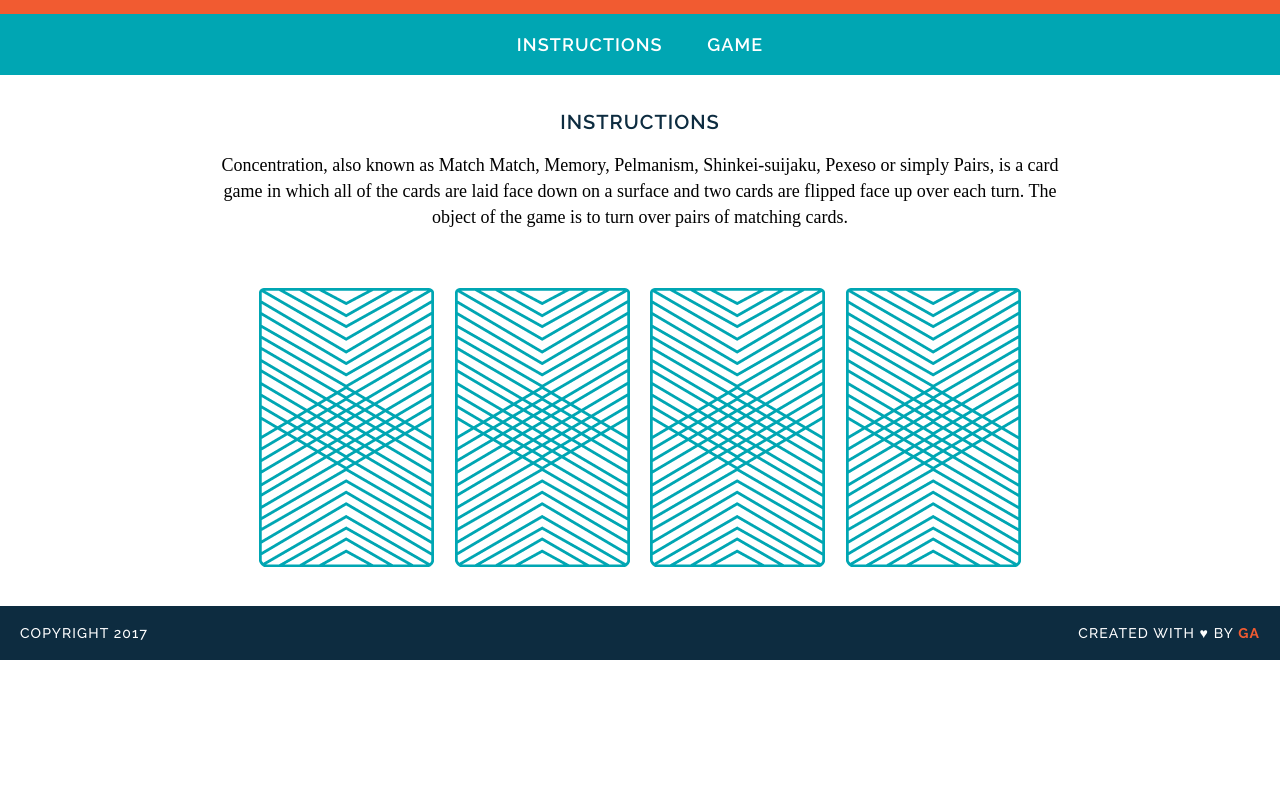
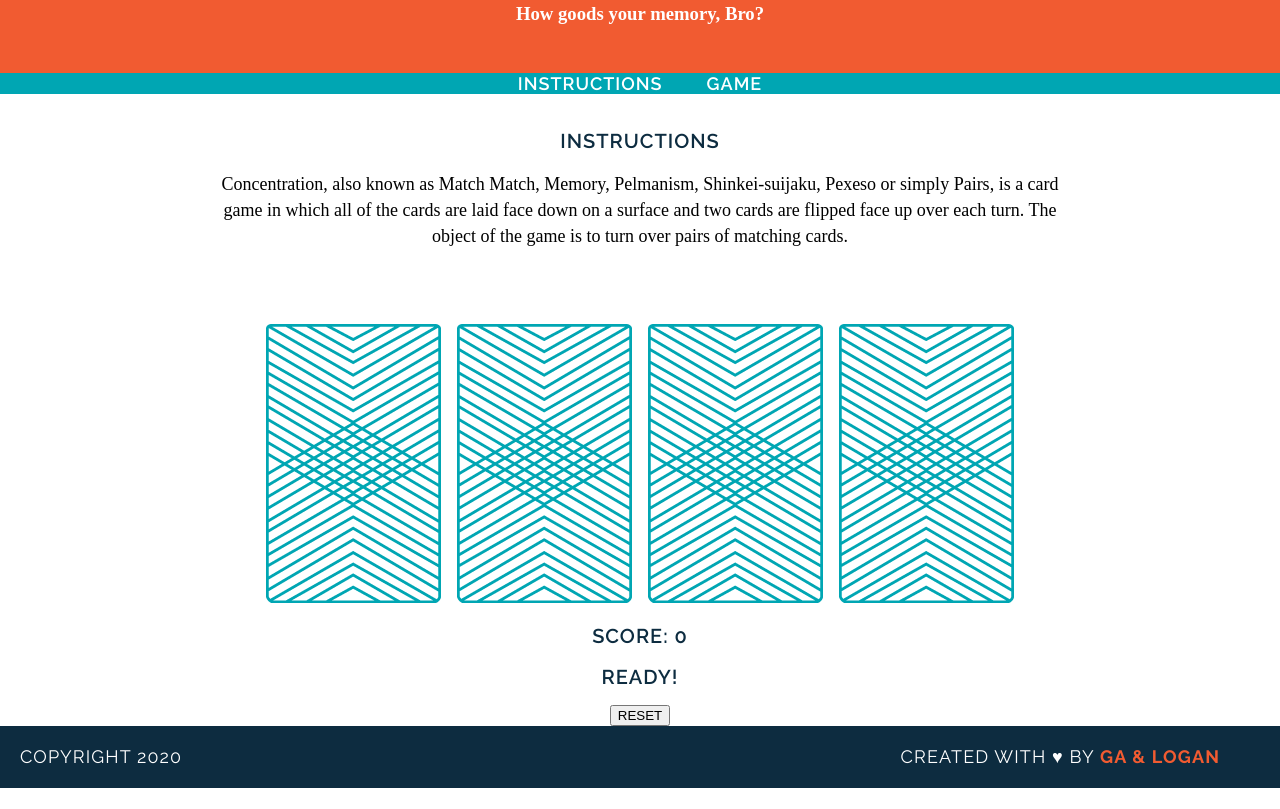
Before and after one commit to loganblackk/wdi-fundamentals-memorygame, a plain HTML site: page memory-game/index.html in a window 1280 px wide. Shown: the part 99-908 px from the top of the page. Before the commit the page ends 800 px from the top, so only its background shows below. Drawn offline with Linux system fonts and the light colour scheme; a web font is replaced by a local one.

Commit message:
created game logic and shizz

```diff
--- a/memory-game/css/style.css
+++ b/memory-game/css/style.css
@@ -1,14 +1,94 @@
-/* =============================
-GENERAL STYLES
-================================ */
-body {
+h1 {
   font-family: "Raleway", sans-serif;
-  text-align: center;
-  font-size: 18px;
-  -webkit-font-smoothing: antialiased;
+  font-weight: 700;
+  letter-spacing: 1px;
+  font-weight: 400;
+  font-size: 45px;
+  text-transform: uppercase;
   margin: 0;
+  }
+
+h2 {
+  font-family: "Raleway";
+  color: #0d2c40;
+  letter-spacing: 1px;
+  font-weight: 600;
+  font-size: 20px;
+  text-transform: uppercase;
 }
 
+p {
+  font-family: "Droid Serif", serif;
+  font-weight: 400;
+  line-height: 26px;
+  font-size: 18px;
+  }
+
+body {
+  text-align: center;
+  margin: 0;
+  }
+
+a { text-decoration: none;
+  font-family: "Raleway";
+  color: white;
+  letter-spacing: 1px;
+  font-weight: 600;
+  font-size: 18px;
+  text-transform: uppercase;
+  margin-left: 20px;
+  margin-right: 20px;
+  border-bottom: 2px solid transparent;
+
+}
+header {
+  background-color: #F15B31;
+  color: #FFFFFF;
+  padding: 30px 20px 30px 20px;
+
+}
+
+nav {
+  background-color: #00A6B3;
+  color: #FFFFFF;
+  padding: 20 0 20 0;
+
+}
+
+main {
+  width: 850px;
+  margin-top: 35px;
+  margin-bottom: 35px;
+  margin-left: auto;
+  margin-right: auto;
+}
+
+img {
+  margin-top: 40px;
+  margin-left: 8px;
+  margin-right: 8px;
+}
+
+footer {
+  text-transform: uppercase;
+  padding-left: 20px;
+  padding-right: 20px;
+  background-color: #0D2C40;
+  color: white;
+  font-size: 14px;
+  letter-spacing: .08em;
+  font-weight: 500;
+}
+
+.copyright{
+  font-family: "Raleway", serif;
+  float: left;
+}
+
+.message {
+  font-family: "Raleway", serif;
+  float: right;
+}
 .clearfix:after {
   visibility: hidden;
   display: block;
@@ -16,109 +96,13 @@ body {
   clear: both;
   height: 0;
   font-size: 0;
-}
+  }
 
-/* =============================
-TYPOGRAPHY
-================================ */
-h1, h2 {
-  text-transform: uppercase;
-}
-
-h1 {
-  color: white;
-  font-size: 45px;
-  margin: 0;
-  font-weight: 400;
-  letter-spacing: 0.05em;
-}
-
-h2 {
-  color: #0D2C40;
-  letter-spacing: 0.05em;
-  font-weight: 600;
-  font-size: 20px;
-}
-
-p {
-  font-family: "Droid Serif", serif;
-  line-height: 26px;
-}
-
-a {
-  color: white;
-  text-decoration: none;
-  text-transform: uppercase;
-  font-weight: 600;
-  letter-spacing: .06em;
-
-  margin: 0 20px;
-  /* For hover style transition (bonus) */
-  border-bottom: 2px solid transparent;
-/*   transition: all .3s ease-in-out; */
+.name {
+  color: #F15B31;
+  font-weight: 700;
 }
 
 a:hover {
-  border-bottom: 2px solid white;
-}
-/* =============================
-HEADER
-================================ */
-header {
-  background-color: #F15B31;
-  padding: 30px 20px;
-}
-
-/* =============================
-NAV
-================================ */
-nav {
-  background-color: #00A6B3;
-  padding: 20px 0;
-}
-
-/* =============================
-MAIN SECTION
-================================ */
-
-main {
-  width: 850px;
-  margin: 35px auto;
-}
-
-
-/* =============================
-GAME BOARD
-================================ */
-img {
-  margin: 40px 8px 0;
-}
-
-/* =============================
-FOOTER
-================================ */
-footer {
-  text-transform: uppercase;
-  padding: 0 20px;
-  background-color: #0D2C40;
-  color: white;
-  font-size: 14px;
-  letter-spacing: .08em;
-  font-weight: 500;
-
-}
-
-.copyright {
-  float: left;
-  font-family: "Raleway", sans-serif;
-}
-
-.message {
-  float: right;
-  font-family: "Raleway", sans-serif;
-}
-
-.name {
-  color: #F15B31;
-  font-weight: bold;
-}
+  border-color: white;
+  }
--- a/memory-game/index.html
+++ b/memory-game/index.html
@@ -10,11 +10,12 @@
 
 	<header>
 		<h1>Memory Game</h1>
+		<h3>How goods your memory, Bro?</h3>
 	</header>
 
 	<nav>
-		<a href="#">Instructions</a>
-		<a href="#">Game</a>
+		<a href="#instructions">Instructions</a>
+		<a href="#game-board">Game</a>
 	</nav>
 
 
@@ -25,19 +26,20 @@
 			Concentration, also known as Match Match, Memory, Pelmanism, Shinkei-suijaku, Pexeso or simply Pairs, is a card game in which all of the cards are laid face down on a surface and two cards are flipped face up over each turn. The object of the game is to turn over pairs of matching cards.
 		</p>
 
-		<div>
-			<img src="images/back.png" alt="Queen of Diamonds">
-			<img src="images/back.png" alt="Queen of Hearts">
-			<img src="images/back.png" alt="King of Diamonds">
-			<img src="images/back.png" alt="King of Hearts">
-		</div>
 
 	</main>
+	<div id="game-board" class="board-clearfix"></div>
+    <div class="status">
+      <h2 id="score">Score: 0</h2>
+      <h2 id="status-message">Ready!</h2>
+    </div>
+    <button id="reset">RESET</button>
+  </div>
+  <footer class="clearfix">
+    <p class="copyright">Copyright 2020</p>
+    <p class="message">Created with &hearts; by <span class="name">GA & Logan</span>  <a href="https://github.com/loganblackk/wdi-fundamentals-memorygame" </a></p>
+  </footer>
+  <script src="js/main.js"></script>
+</body>
 
-	<footer class="clearfix">
-		<p class="copyright">Copyright 2017</p>
-		<p class="message">Created with &hearts; by <span class="name">GA</span></p>
-	</footer>
-	<script src="js/main.js"></script>
-</body>
 </html>
--- a/memory-game/js/main.js
+++ b/memory-game/js/main.js
@@ -1,18 +1,91 @@
-let cards = ["queen", "queen", "king", "king"];
+let cards = [{
+  rank: "queen",
+  suit: "hearts",
+  cardImage: "images/queen-of-hearts.png"
+}, {
+  rank: "queen",
+  suit: "diamonds",
+  cardImage: "images/queen-of-diamonds.png"
+}, {
+  rank: "king",
+  suit: "hearts",
+  cardImage: "images/king-of-hearts.png"
+}, {
+  rank: "king",
+  suit: "diamonds",
+  cardImage: "images/king-of-diamonds.png"
+}];
+let cardsInPlay = [];
+let score = 0;
+let resetButton = document.getElementById('reset');
+let statusMessage = document.getElementById('status-message');
+let flipCount = 0;
 
-let cardsInPlay = [];
+let createBoard = function() {
+  for (let i = 0; i < cards.length; i++) {
+    let cardElement = document.createElement('img');
+    cardElement.setAttribute('src', 'images/back.png');
+    cardElement.setAttribute('data-id', i);
+    cardElement.addEventListener('click', flipCard);
+    document.getElementById('game-board').appendChild(cardElement);
+  }
+}
 
-let cardOne = cards[0];
-let cardTwo = cards[1];
+let resetGame = function() {
+  for (let i = 0; i < cards.length; i++) {
+    let cardElement = document.querySelector('img');
+    cardElement.remove();
+    console.log('removeboard' + i);
+  }
+  score = -1;
+  cardsInPlay.length = 0;
+  updateScore();
+  createBoard();
+  statusMessage.textContent = "Try again :)"
+  resetButton.style.visibility = "hidden";
+  flipCount = 0;
+}
 
-cardsInPlay.push(cardOne);
-cardsInPlay.push(cardTwo);
-console.log("User flipped " + cardOne);
-console.log("User flipped " + cardTwo);
+let updateScore = function() {
+  if (score < 2) {
+    score++;
+    console.log('Score is ' + score);
+    document.getElementById('score').textContent = "Score: " + score;
+    if (score === 2) {
+      statusMessage.textContent = "Celebration Time!";
+      resetButton.style.visibility = "visible";
+    }
+  }
+}
 
-if (cardsInPlay.length === 2)
-  if(cardsInPlay[0] === cardsInPlay[1]){
- alert("You found a match!");
-} else {
-    alert("Sorry, try again");
-}
+let checkForMatch = function() {
+  if (cardsInPlay.length === 2) {
+    if (cardsInPlay[0] === cardsInPlay[1]) {
+      statusMessage.textContent = "Your Matched!"
+      cardsInPlay.length = 0;
+      updateScore();
+    } else {
+      statusMessage.textContent = "Today is not your day, Try Again."
+      cardsInPlay.length = 0;
+      resetButton.style.visibility = "visible";
+    };
+  };
+};
+
+let flipCard = function() {
+  if (flipCount > 4) {
+    statusMessage.textContent = "STOP CHEATING :("
+  } else {
+    let cardId = this.getAttribute('data-id');
+   this.setAttribute('src', cards[cardId].cardImage);
+   console.log('User Flipped ' + cards[cardId].rank);
+   console.log(cards[cardId].suit);
+   console.log(cards[cardId].cardImage);
+   cardsInPlay.push(cards[cardId].rank);
+   checkForMatch();
+   flipCount++;
+  }
+};
+
+resetButton.addEventListener('click', resetGame);
+createBoard();
```
